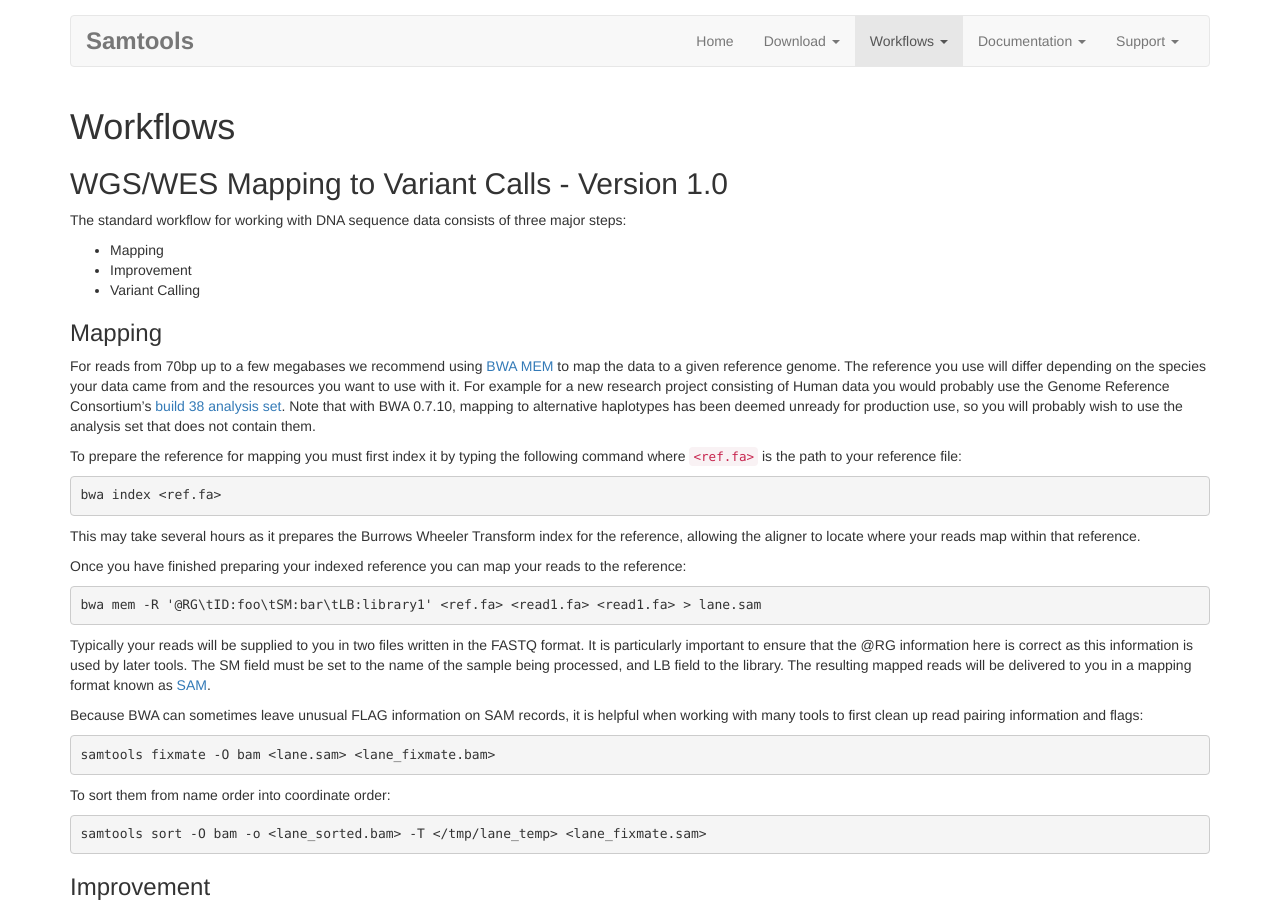
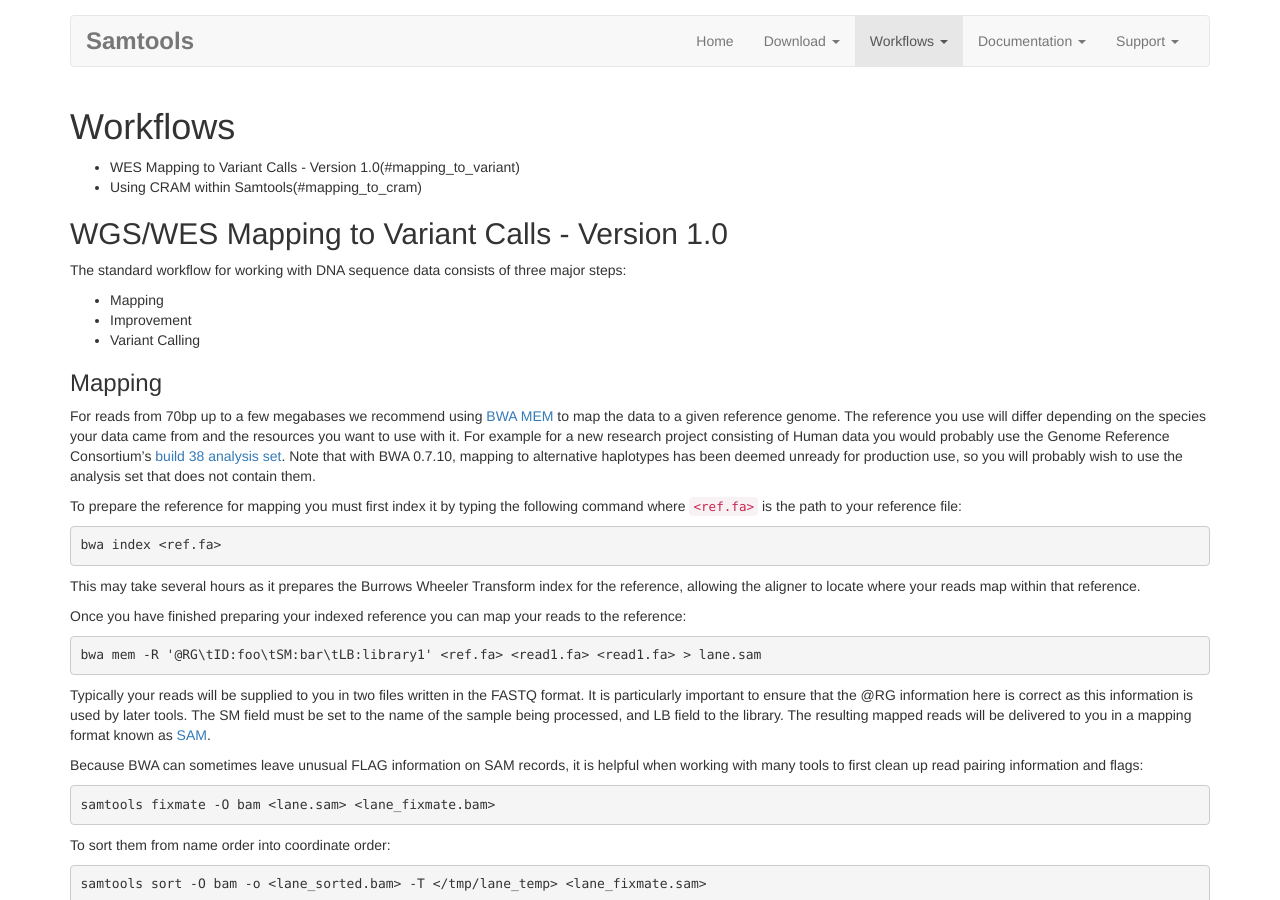
Before and after one commit to samtools/www.htslib.org, a Jekyll site: the page built from workflow.md, in a window 1280 px wide and 900 px high. Built offline with Jekyll 4.4.1, drawn with Linux system fonts in a browser that asks for light colours; nearby versions of some CDN libraries.

Commit message:
added link at top of the page to the different workflows

```diff
--- a/workflow.md
+++ b/workflow.md
@@ -4,6 +4,9 @@ title: Samtools - Workflows
 ---
 
 # Workflows
+
+* WES Mapping to Variant Calls - Version 1.0(#mapping_to_variant)
+* Using CRAM within Samtools(#mapping_to_cram)
 
 ## <a name="mapping_to_variant"></a>WGS/WES Mapping to Variant Calls - Version 1.0
 The standard workflow for working with DNA sequence data consists of three major steps:
```
